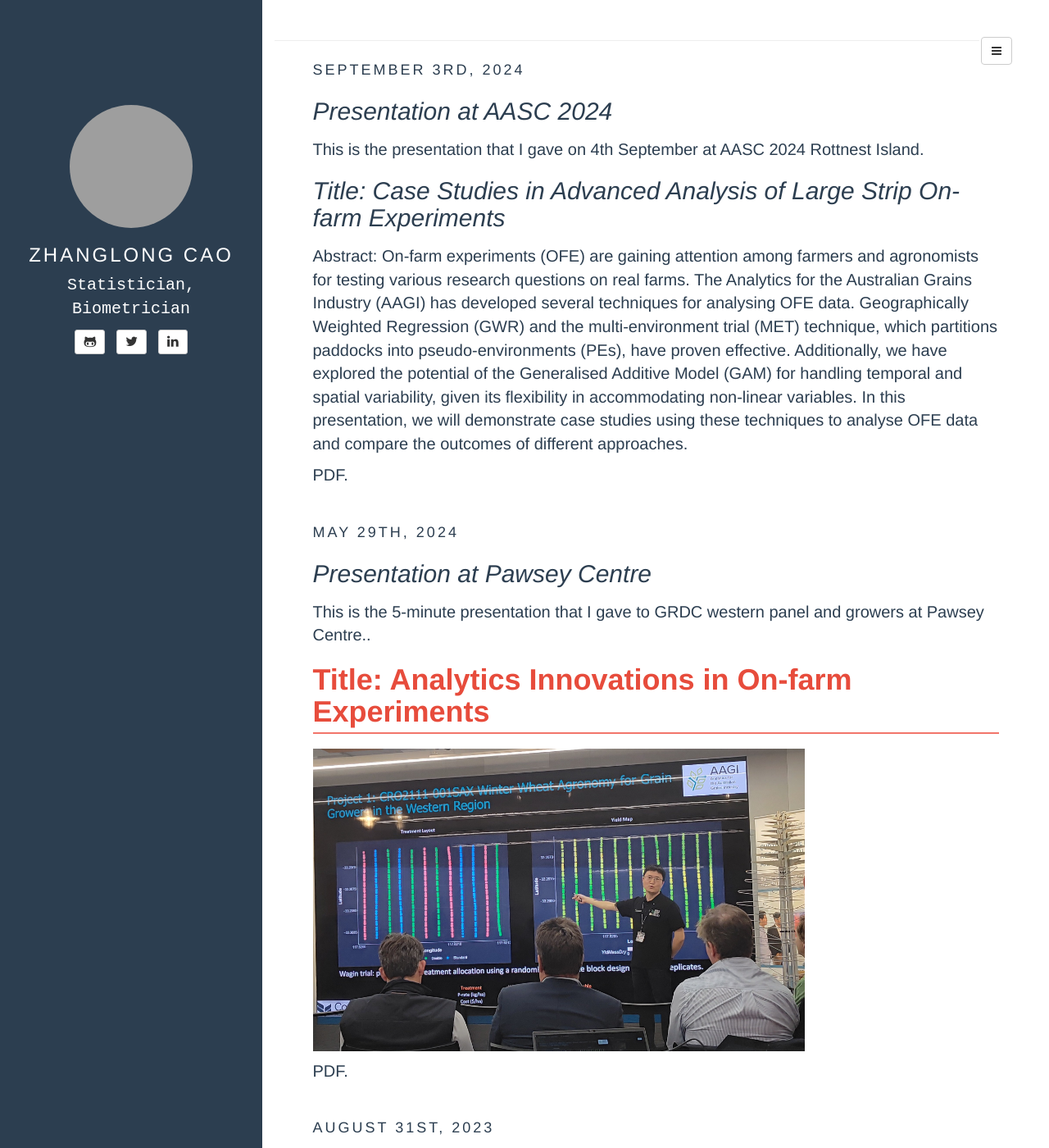
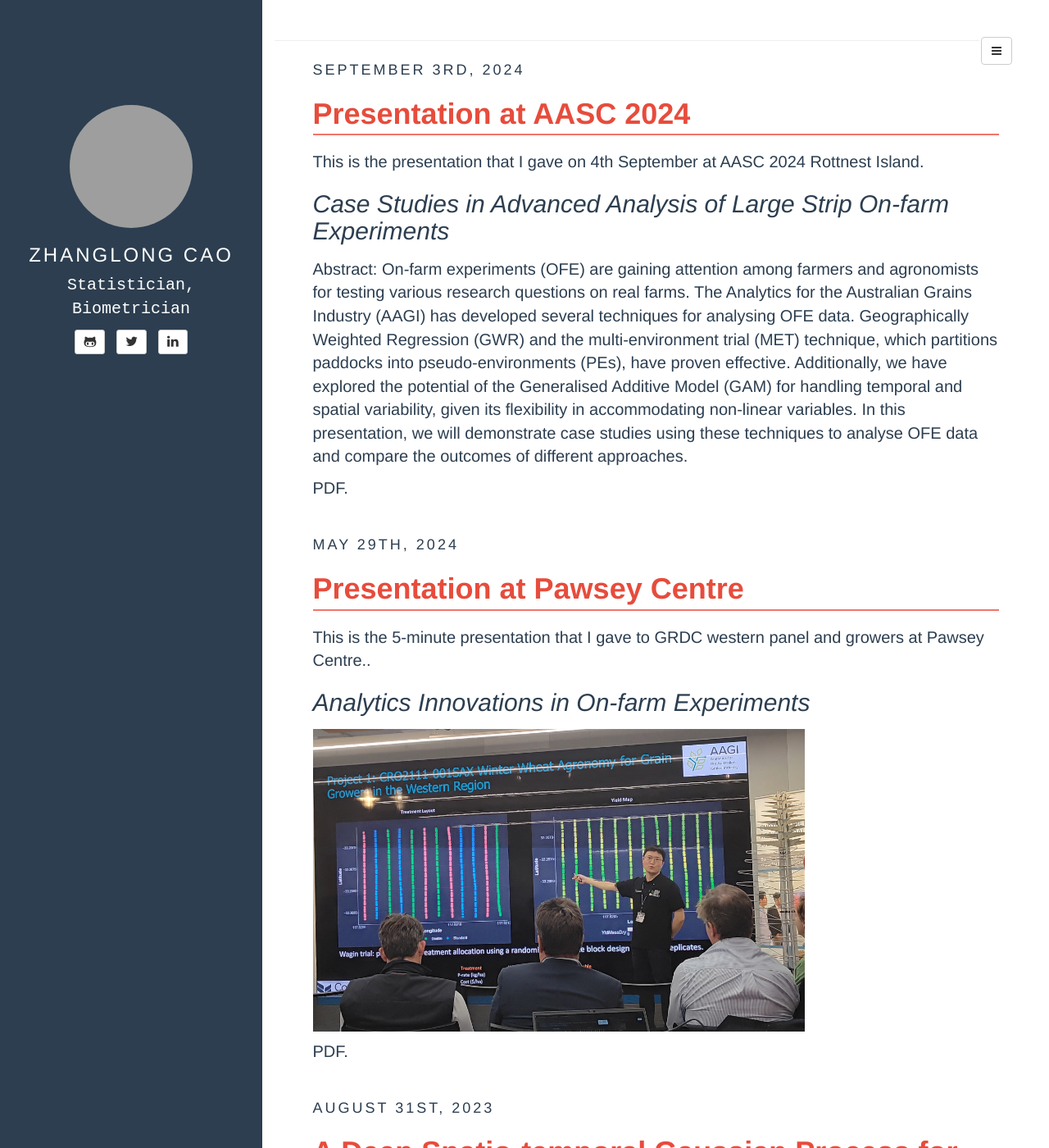
Before and after one commit to jeromecy/jeromecy.github.io, a Jekyll site: the page built from index.html, in a window 1280 px wide and 1400 px high. Shown: the whole window at 82% size. Built offline with Jekyll 4.4.1, drawn with Linux system fonts in a browser that asks for light colours; the list of posts is cut into pages by our own code; comment, search, counter and statistics services are not loaded; grey boxes are pictures that could not be loaded.

Commit message:
updated index, testing titles

```diff
--- a/_posts/2024-05-30-PawseyCentre.md
+++ b/_posts/2024-05-30-PawseyCentre.md
@@ -7,7 +7,7 @@ categories: Presentation
 
 This is the 5-minute presentation that I gave to GRDC western panel and growers at Pawsey Centre..
 
-## Title: Analytics Innovations in On-farm Experiments
+### Analytics Innovations in On-farm Experiments
 
 <img src="/assets/media/2024-Pawsey-Cao.jpg" alt="Presentation Image" width="600" />
 
--- a/_posts/2024-09-04-AASC2024.md
+++ b/_posts/2024-09-04-AASC2024.md
@@ -7,7 +7,7 @@ categories: Presentation
 
 This is the presentation that I gave on 4th September at AASC 2024 Rottnest Island.
 
-### Title: Case Studies in Advanced Analysis of Large Strip On-farm Experiments
+### Case Studies in Advanced Analysis of Large Strip On-farm Experiments
 
 Abstract: On-farm experiments (OFE) are gaining attention among farmers and agronomists for testing various research questions on real farms. The Analytics for the Australian Grains Industry (AAGI) has developed several techniques for analysing OFE data. Geographically Weighted Regression (GWR) and the multi-environment trial (MET) technique, which partitions paddocks into pseudo-environments (PEs), have proven effective. Additionally, we have explored the potential of the Generalised Additive Model (GAM) for handling temporal and spatial variability, given its flexibility in accommodating non-linear variables. In this presentation, we will demonstrate case studies using these techniques to analyse OFE data and compare the outcomes of different approaches.
 
--- a/index.html
+++ b/index.html
@@ -19,9 +19,9 @@ tagline:
     {{ post.date | date: "%Y" }}
   </span>
 
-  <h3>
+  <h2>
     <a href="{{ site.BASE_PATH }}{{ post.url }}">{{ post.title }}</a>
-  </h3>
+  </h2>
 
   <div>
     {% if post.fullview %}
```
